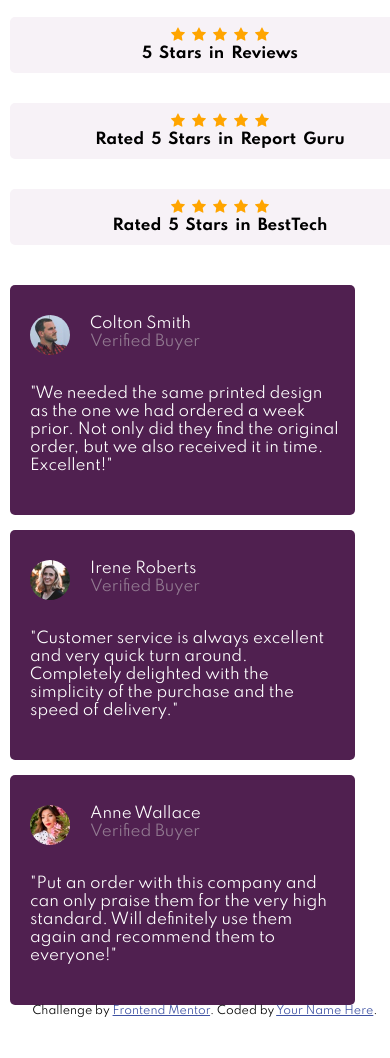
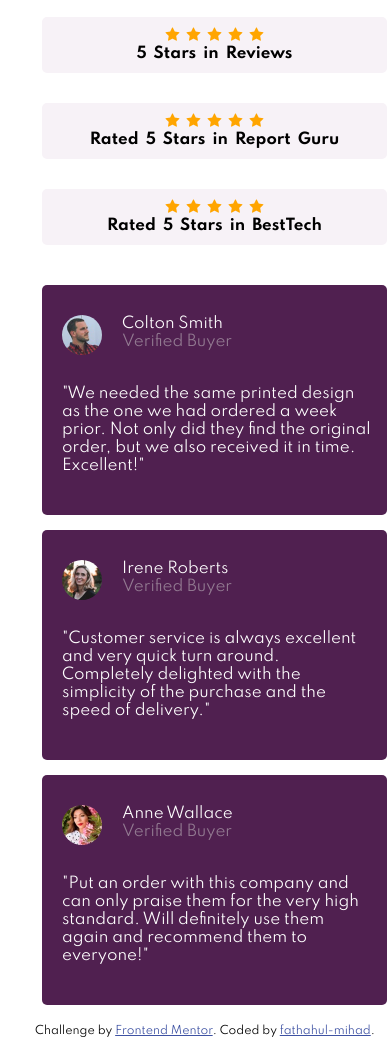
Before and after one commit to fathahul-mihad/social-proof-section-master, a plain HTML site: page index.html in a window 390 px wide. Shown: the part 320-1378 px from the top of the page. Drawn offline with Linux system fonts and the light colour scheme.

```diff
--- a/index.html
+++ b/index.html
@@ -20,6 +20,7 @@
     .attribution {
       font-size: 11px;
       text-align: center;
+      margin-top: 20px;
     }
 
     .attribution a {
@@ -128,8 +129,8 @@
 
   <div class="attribution">
     Challenge by
-    <a href="https://www.frontendmentor.io?ref=challenge" target="_blank">Frontend Mentor</a>. Coded by <a href="#">Your
-      Name Here</a>.
+    <a href="https://www.frontendmentor.io?ref=challenge" target="_blank">Frontend Mentor</a>. Coded by <a
+      href="https://www.frontendmentor.io/profile/fathahul-mihad">fathahul-mihad</a>.
   </div>
 </body>
 
--- a/style.css
+++ b/style.css
@@ -133,7 +133,7 @@
          color:  hsl(300, 43%, 22%);
          text-align: center;
          align-items: center;
-         margin: 25px 0px 0px 25px;
+         margin: 25px 0px 0px 20px;
      }
      .brief{
           text-align: center;
@@ -159,8 +159,8 @@
      .star .one{
           border: solid 10px hsl(300, 24%, 96%) ;
           background: hsl(300, 24%, 96%);
-          margin-left: 0%;
-          width: 400px;
+          margin-left: 2rem;
+          width: 325px;
           border-radius: 5px;
           text-align: center;
           align-items: center;
@@ -170,8 +170,8 @@
      .star .two{
           border: solid 10px hsl(300, 24%, 96%) ;
           background: hsl(300, 24%, 96%);
-          margin-left: 0%;
-          width: 400px;
+          margin-left: 2rem;
+          width: 325px;
           border-radius: 5px;
           display: flex;
           flex-direction: column;
@@ -179,8 +179,8 @@
      .star .three{
           border: solid 10px hsl(300, 24%, 96%) ;
           background: hsl(300, 24%, 96%);
-          margin-left: 0%;
-          width: 400px;
+          margin-left: 2rem;
+          width: 325px;
           border-radius: 5px;
           display: flex;
           flex-direction: column;
@@ -197,6 +197,7 @@
           border-radius: 5px;
           height: 200px;
           width: 325px;
+          margin-left: 2rem;
      }
      .box img{
           border-radius: 100%;
```
